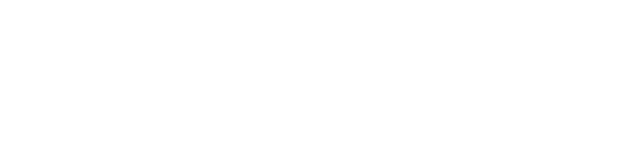
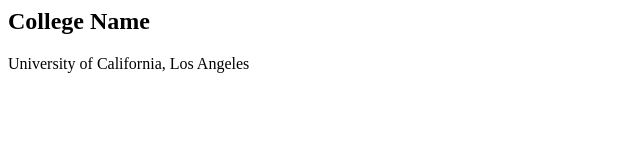
Before and after one commit to DavidWei95036593/College-FAQ, a plain HTML site: page index.html in a window 1280 px wide. Shown: the whole page, without its empty margins (0-640 px from the left). Drawn offline with Linux system fonts and the light colour scheme.

Commit message:
creates colleg ename

```diff
--- a/index.html
+++ b/index.html
@@ -5,6 +5,10 @@
 </head>
 <body>
 
+<section>
+	<h1 class="title">College Name</h1>
+		<p class="heading"> University of California, Los Angeles</p>
+</section>
 
 </body>
 </html>
```
